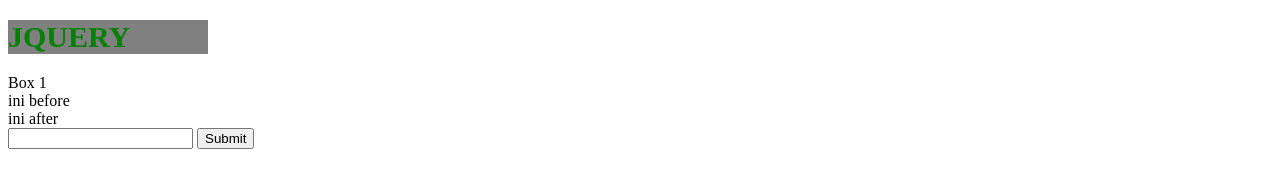
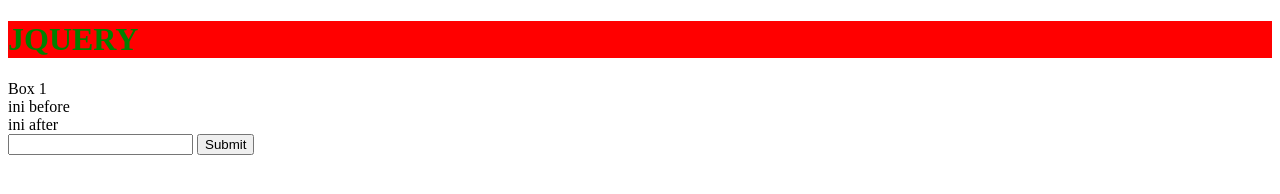
Before and after one commit to ghulam46/LearnJquery, a website: page Belajar_Jquery/index.html in a window 1280 px wide. Both pictures are taken after a click on the element "JQUERY". Drawn offline with Linux system fonts and the light colour scheme.

Commit message:
jquery - addClass()

```diff
--- a/Belajar_Jquery/index.html
+++ b/Belajar_Jquery/index.html
@@ -5,6 +5,7 @@
     <meta name="viewport" content="width=device-width, initial-scale=1.0">
     <title>Document</title>
 
+    <link rel="stylesheet" href="style.css">
     <script src="jquery.js"></script>
 </head>
 <body>
--- a/Belajar_Jquery/script.js
+++ b/Belajar_Jquery/script.js
@@ -14,12 +14,15 @@
 
     // =======EVENT=======
     $('h1').click(function(){
-        $('h1').css({
-            'color': 'blue',
-            'fontSize' : '30px',
-            'backgroundColor' : 'grey',
-            'width' : '200px'
-        });
+        // $('h1').css({
+        //     'color': 'blue',
+        //     'fontSize' : '30px',
+        //     'backgroundColor' : 'grey',
+        //     'width' : '200px'
+        // });
+
+        // addClass() untuk menambahkan class di tag html dari script css
+        $('h1').addClass('change');
     });
 
     $('h1').mouseenter(function(){
--- /dev/null
+++ b/Belajar_Jquery/style.css
@@ -0,0 +1,4 @@
+.change {
+    color: aqua;
+    background-color: red;
+}
```
